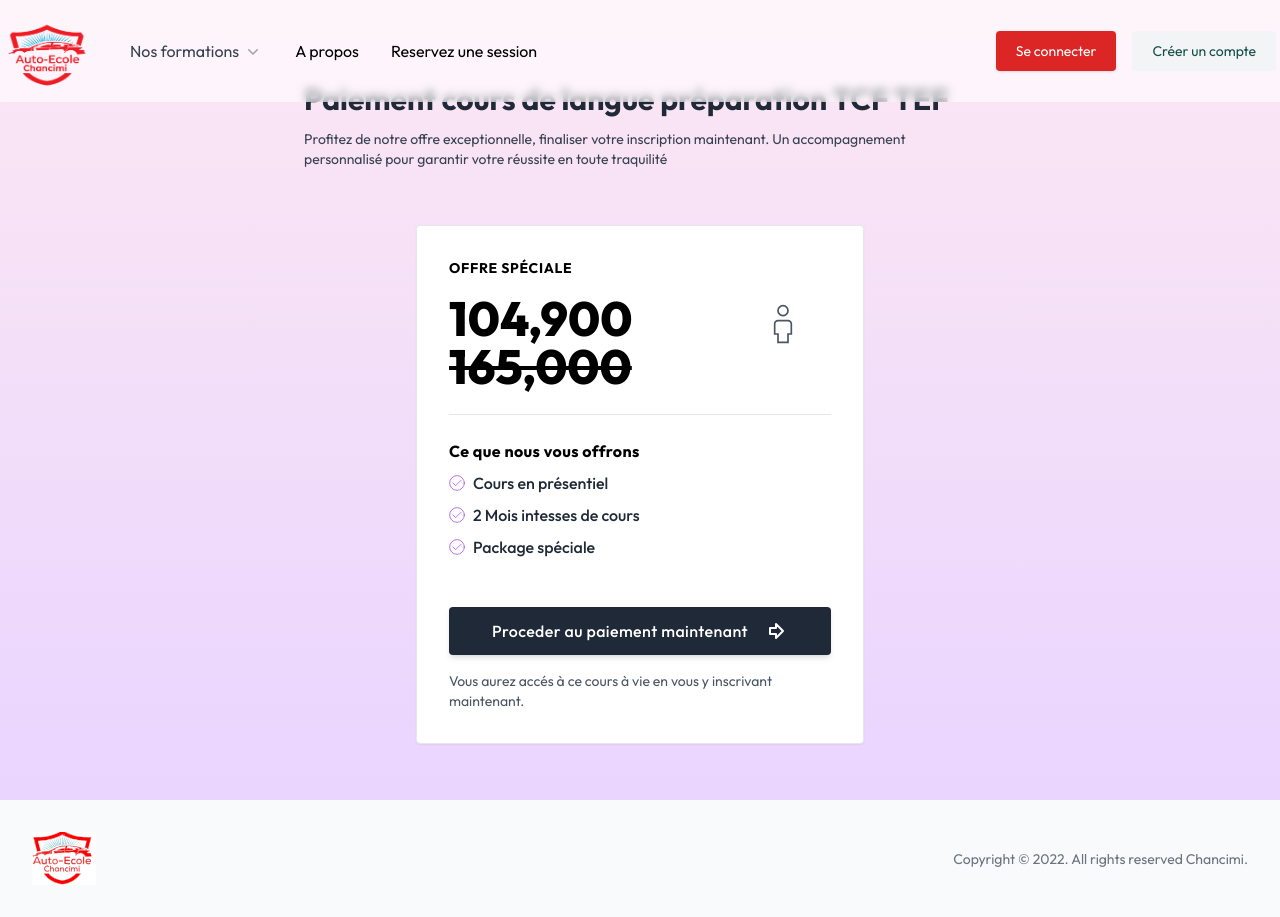
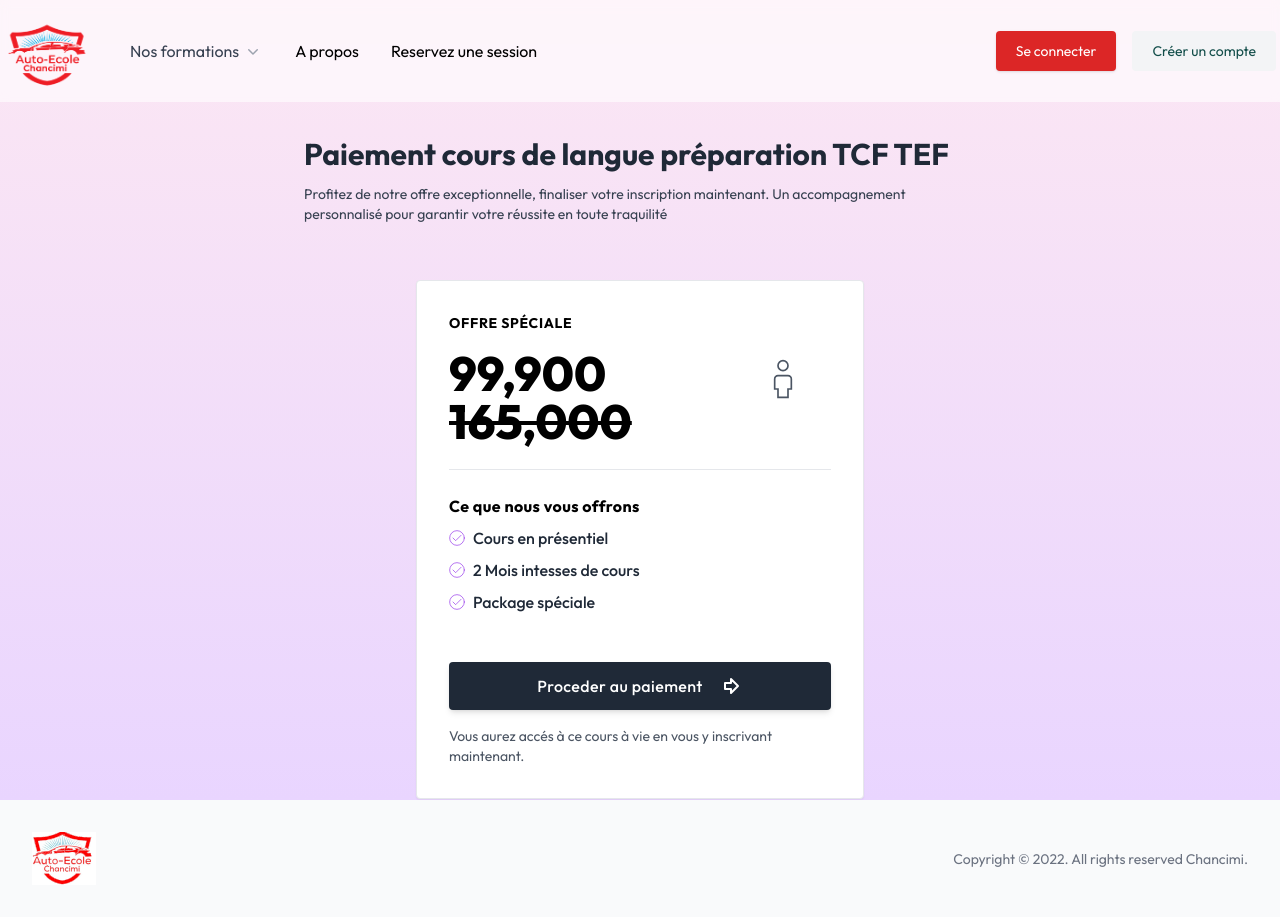
Before and after one commit to lionel-dev20/Chancimi, a Next.js app: page /accueil/paiementtcf in a window 1280 px wide. Built offline with nearby package versions, Linux system fonts and the light colour scheme.

Commit message:
mise a jour du lien paiement tcf

```diff
--- a/app/accueil/paiementtcf/page.jsx
+++ b/app/accueil/paiementtcf/page.jsx
@@ -4,9 +4,9 @@ import React from "react";
 
 function page() {
   return (
-    <div className="bg-gradient-to-b h-screen content-center  from-pink-100  to-purple-200">
+    <div className="bg-gradient-to-b h-screen content-center px-4  from-pink-100  to-purple-200">
       <div className="max-w-2xl max-lg:max-w-3xl mx-auto sm:py-10 items-center">
-        <h2 className="text-gray-800 text-2xl sm:text-3xl font-bold mb-3">
+        <h2 className="text-gray-800 text-2xl sm:text-3xl font-bold mb-3 sm:mt-24 mt-24">
           Paiement cours de langue préparation TCF TEF
         </h2>
         <p className="text-sm text-gray-700">
@@ -23,7 +23,7 @@ function page() {
               <p className="text-sm font-bold tracking-wider uppercase mb-4">
                 Offre spéciale
               </p>
-              <p className="text-5xl font-extrabold">104,900</p>
+              <p className="text-5xl font-extrabold">99,900</p>
               <p className="text-5xl font-extrabold line-through">165,000</p>
             </div>
             <div className="flex items-center justify-center w-24 h-24 rounded-full bg-blue-gray-50">
@@ -146,7 +146,7 @@ function page() {
             href="https://me.lygosapp.com/NAJp4g6Y"
             className="inline-flex items-center justify-center w-full h-12 px-6 mb-4 font-medium tracking-wide text-white transition duration-200 bg-gray-800 rounded shadow-md hover:bg-gray-900 focus:shadow-outline focus:outline-none"
           >
-            Proceder au paiement maintenant{" "}
+            Proceder au paiement
             <ArrowBigRightIcon className="ml-4" />
           </Link>
           <p className="text-sm text-gray-600">
--- a/app/tcfregister/_components/Forms.jsx
+++ b/app/tcfregister/_components/Forms.jsx
@@ -102,7 +102,7 @@ function NewFormRegister() {
       }, 1000)
     } else if (countdown === 0) {
       clearInterval(timer)
-      window.location.href = '/accueil/paiement' // Redirection
+      window.location.href = '/accueil/paiementtcf' // Redirection
     }
     return () => clearInterval(timer)
   }, [showPopup, countdown])
```
